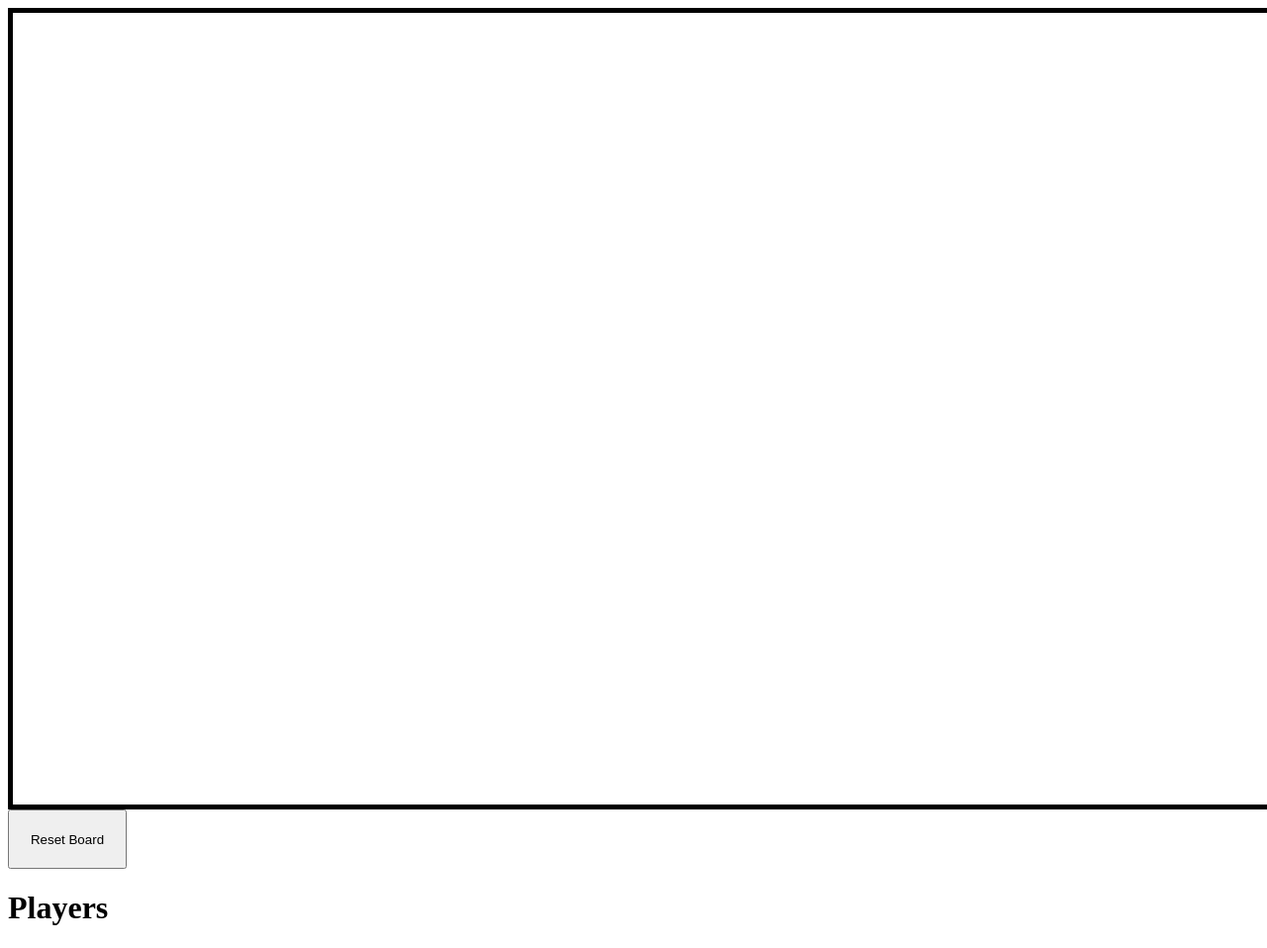
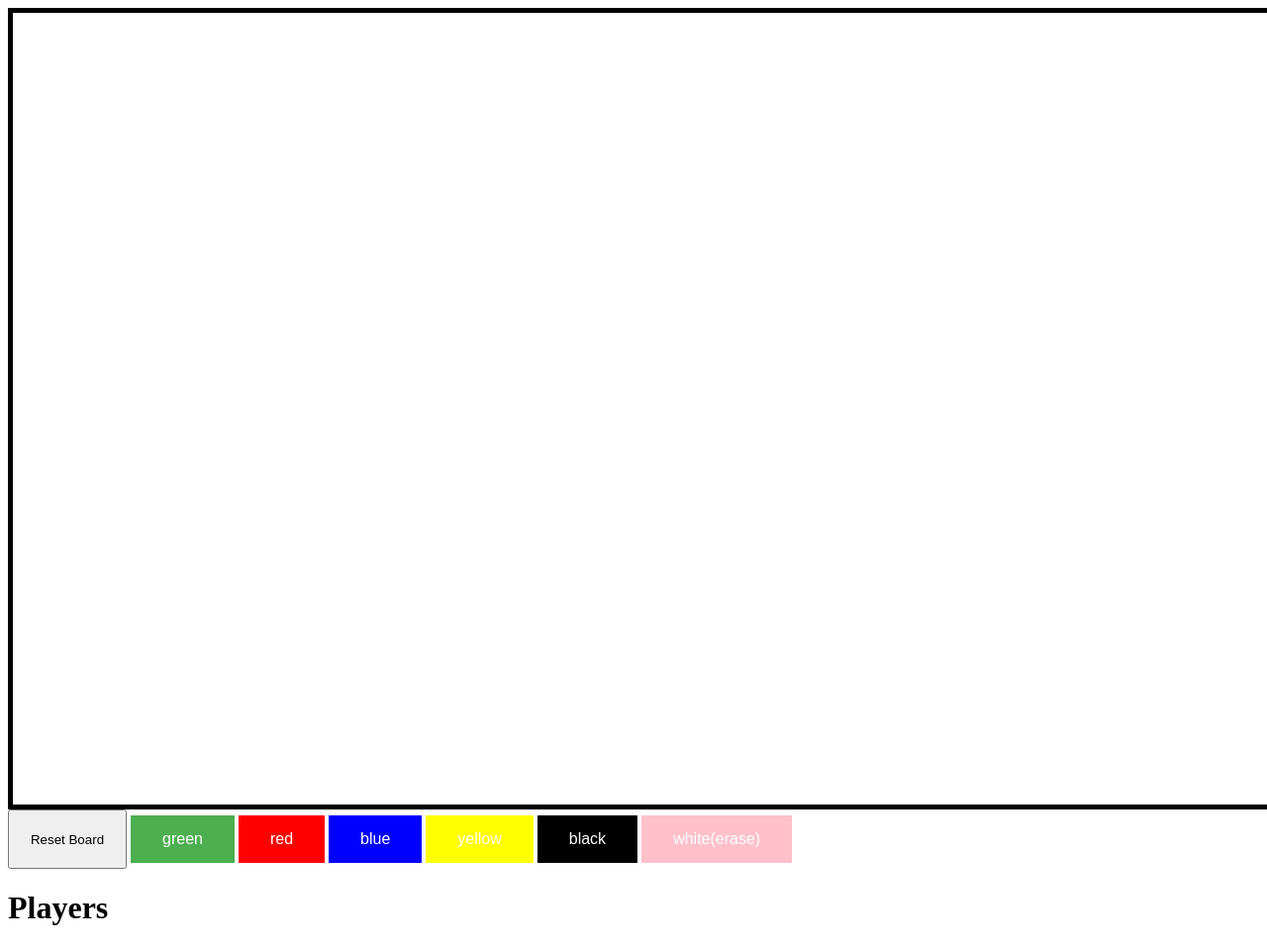
Before and after one commit to EvanKilloran/Draw-Together, a website: page index.html in a window 1280 px wide. Shown: the top 958 px of the page at 99% size. Drawn offline with nearby package versions, Linux system fonts and the light colour scheme; no server answers.

Commit message:
colors added and timer fixed

```diff
--- a/index.html
+++ b/index.html
@@ -14,12 +14,46 @@
 		padding-top: 0px;
 		margin-top: -40px;
 	  }
+		.colorpick {
+			  border: none;
+			  color: white;
+			  padding: 15px 32px;
+			  text-align: center;
+			  text-decoration: none;
+			  display: inline-block;
+			  font-size: 16px;
+		}
+	  #green{
+	  	 background-color: #4CAF50; /* Green */
+	  }
+	  #red{
+	  	 background-color: 	#FF0000; /* red */
+	  }
+	  #blue{
+	  	 background-color: #0000FF; /* blue */
+	  }
+	  #yellow{
+	  	 background-color: #ffff00; /* yellow */
+	  }
+	  #black{
+	  	 background-color: #000000; /* black */
+	  }
+	  #white{
+	  	 background-color: #FFC0CB; /* white */
+	  }
     </style>
     <script src="/socket.io/socket.io.js"></script>
   </head>
   <body>
     <canvas id="canvas"></canvas>
 	<button onclick="boardReset()" style="width:120px;height:60px;" id = "button">Reset Board</button>
+	<button class="colorpick" id="green" onclick="changeColor('green')">green</button>
+	<button class="colorpick" id="red" onclick="changeColor('red')">red</button>
+	<button class="colorpick" id="blue" onclick="changeColor('blue')">blue</button>
+	<button class="colorpick" id="yellow" onclick="changeColor('yellow')">yellow</button>
+	<button class="colorpick" id="black" onclick="changeColor('black')">black</button>
+	<button class="colorpick" id="white" onclick="changeColor('white')">white(erase)</button>
+
 	</br>
 	<h1> Players </h1>
 	<div id="players">
--- a/server.js
+++ b/server.js
@@ -35,8 +35,8 @@ io.on('connection', function(socket) {
 		names = ["panda","lion","tiger","bat","kiwi","pikachu","giraffe","deer","zebra"];
 	}
   });
-  socket.on('drawing', function(data) {
-	io.sockets.emit('drawnew',data);
+  socket.on('drawing', function(data,fillStyle) {
+	io.sockets.emit('drawnew',data,fillStyle);
   });
   socket.on('disconnect', function() {
     // remove disconnected player
```
